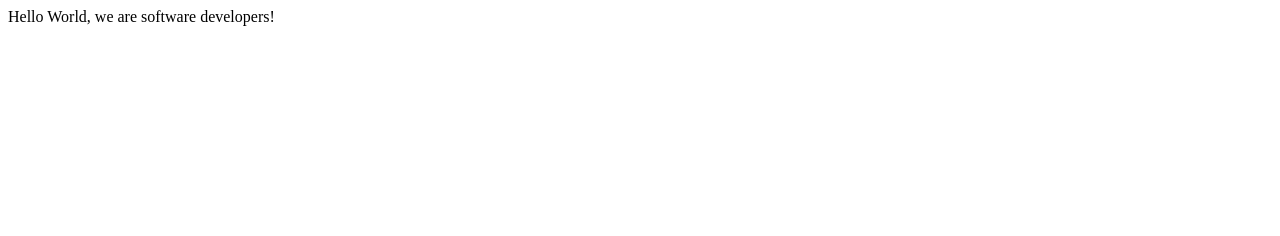
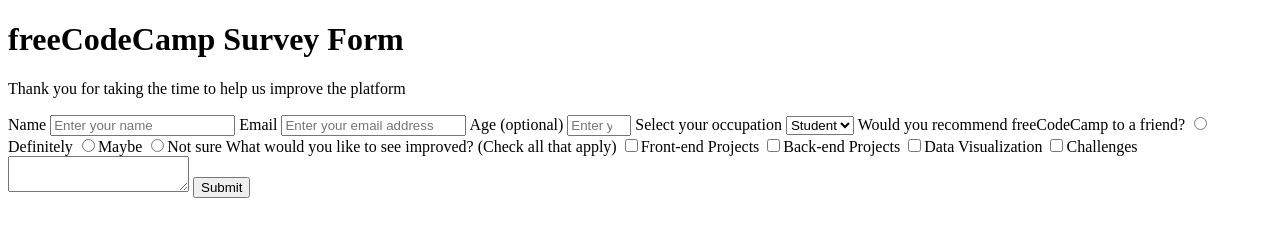
Before and after one commit to dev89s/Sasan-Bassey-website, a plain HTML site: page index.html in a window 1280 px wide. Drawn offline with Linux system fonts and the light colour scheme.

Commit message:
Start Project

```diff
--- a/index.html
+++ b/index.html
@@ -8,7 +8,32 @@
 
   <body>
     <script src="https://cdn.freecodecamp.org/testable-projects-fcc/v1/bundle.js"></script>
-    Hello World, we are software developers!
+    <h1 id="title">freeCodeCamp Survey Form</h1>
+    <p id="description">Thank you for taking the time to help us improve the platform</p>
+    <form id="survey-form">
+      <label id="name-label">Name</label>
+      <input type="text" id="name" placeholder="Enter your name">
+      <label id="email-label">Email</label>
+      <input type="email" id="email" required placeholder="Enter your email address">
+      <label id="number-label">Age (optional)</label>
+      <input type="number" id="number" min="1" max="100" placeholder="Enter your age">
+      <label>Select your occupation</label>
+      <select id="dropdown">
+        <option>Student</option>
+        <option>Worker</option>
+      </select>
+      <label>Would you recommend freeCodeCamp to a friend?</label>
+      <input type="radio" name="recommend" value="Definitely"><label>Definitely</label>
+      <input type="radio" name="recommend" value="Maybe"><label>Maybe</label>
+      <input type="radio" name="recommend" value="Not sure"><label>Not sure</label>
+      <label>What would you like to see improved? (Check all that apply)</label>
+      <input type="checkbox" name="improve" value="Front-end Projects"><label>Front-end Projects</label>
+      <input type="checkbox" name="improve" value="Back-end Projects"><label>Back-end Projects</label>
+      <input type="checkbox" name="improve" value="Data Visualization"><label>Data Visualization</label>
+      <input type="checkbox" name="improve" value="Challenges"><label>Challenges</label>
+      <textarea></textarea>
+      <input id="submit" type="submit">
+    </form>
     <!--
 
     Hello Camper!
```
